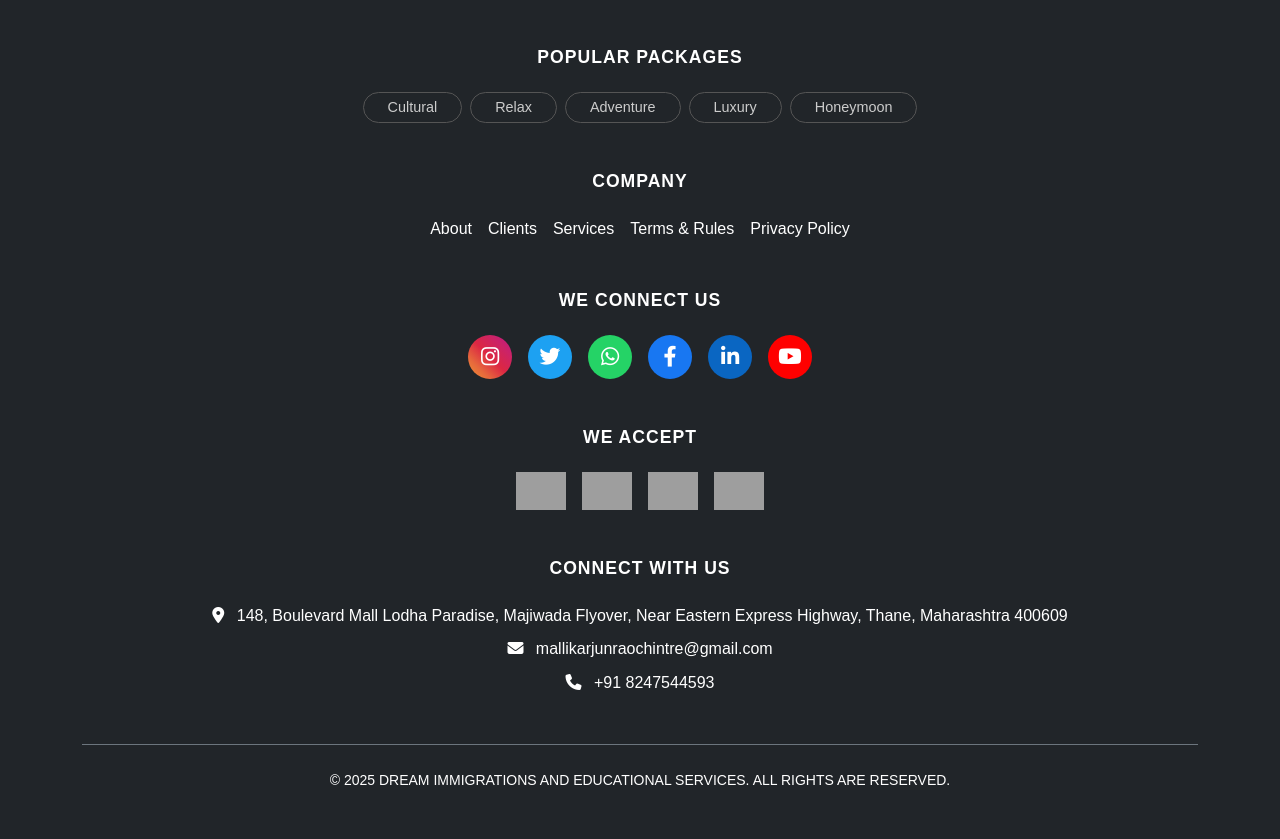
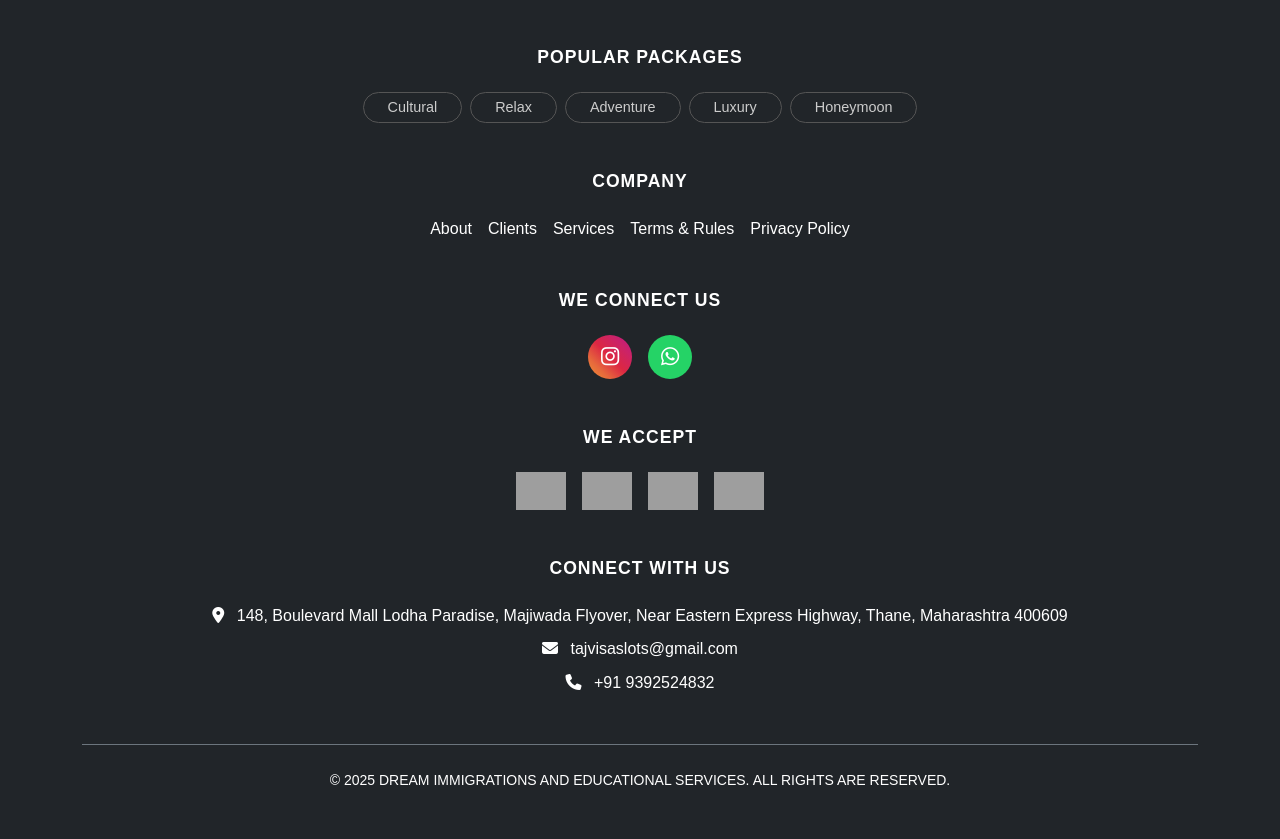
Before and after one commit to MKRAOCHINTRE/dream, a Django app: template templates/about.html in a window 1280 px wide. Shown: the part 2123-2962 px from the top of the page. Run offline with Django 3.2, Linux system fonts and the light colour scheme; the template is opened without the code that fills it, so the values that code supplies are empty; grey boxes are pictures that could not be loaded.

Commit message:
Update about.html
updated numbers and mail

```diff
--- a/templates/about.html
+++ b/templates/about.html
@@ -193,7 +193,7 @@
         <p class="lead text-white mb-4">DREAM</p>
         <div>
             <a href="{% url 'loginform' %}" class="btn btn-light btn-lg me-3">Contact Us</a>
-            <a href="tel:+918898619371" class="btn btn-outline-light btn-lg">+91 889 861 9371</a>
+            <a href="tel:+918898619371" class="btn btn-outline-light btn-lg">+91 9392524832</a>
         </div>
     </div>
 
@@ -336,11 +336,11 @@
                 <h5 class="fw-bold mb-4 text-uppercase">We Connect Us</h5>
                 <div class="d-flex justify-content-center gap-3">
                     <a href="#" class="social-icon instagram" aria-label="Instagram"><i class="fab fa-instagram"></i></a>
-                    <a href="#" class="social-icon twitter" aria-label="Twitter"><i class="fab fa-twitter"></i></a>
+                    <!-- <a href="#" class="social-icon twitter" aria-label="Twitter"><i class="fab fa-twitter"></i></a> -->
                     <a href="#" class="social-icon whatsapp" aria-label="WhatsApp"><i class="fab fa-whatsapp"></i></a>
-                    <a href="#" class="social-icon facebook" aria-label="Facebook"><i class="fab fa-facebook-f"></i></a>
+                    <!-- <a href="#" class="social-icon facebook" aria-label="Facebook"><i class="fab fa-facebook-f"></i></a>
                     <a href="#" class="social-icon linkedin" aria-label="LinkedIn"><i class="fab fa-linkedin-in"></i></a>
-                    <a href="#" class="social-icon youtube" aria-label="YouTube"><i class="fab fa-youtube"></i></a>
+                    <a href="#" class="social-icon youtube" aria-label="YouTube"><i class="fab fa-youtube"></i></a> -->
                 </div>
             </div>
 
@@ -364,11 +364,11 @@
                 </p>
                 <p class="mb-2">
                     <i class="fas fa-envelope me-2"></i>
-                    <a href="mailto:info@dreamimmigrations.com" class="text-white text-decoration-none hover-link">mallikarjunraochintre@gmail.com</a>
+                    <a href="mailto:info@dreamimmigrations.com" class="text-white text-decoration-none hover-link">tajvisaslots@gmail.com</a>
                 </p>
                 <p class="mb-0">
                     <i class="fas fa-phone me-2"></i>
-                    <a href="tel:+918898619371" class="text-white text-decoration-none hover-link">+91 8247544593</a>
+                    <a href="tel:+918898619371" class="text-white text-decoration-none hover-link">+91 9392524832</a>
                 </p>
             </div>
 
```
